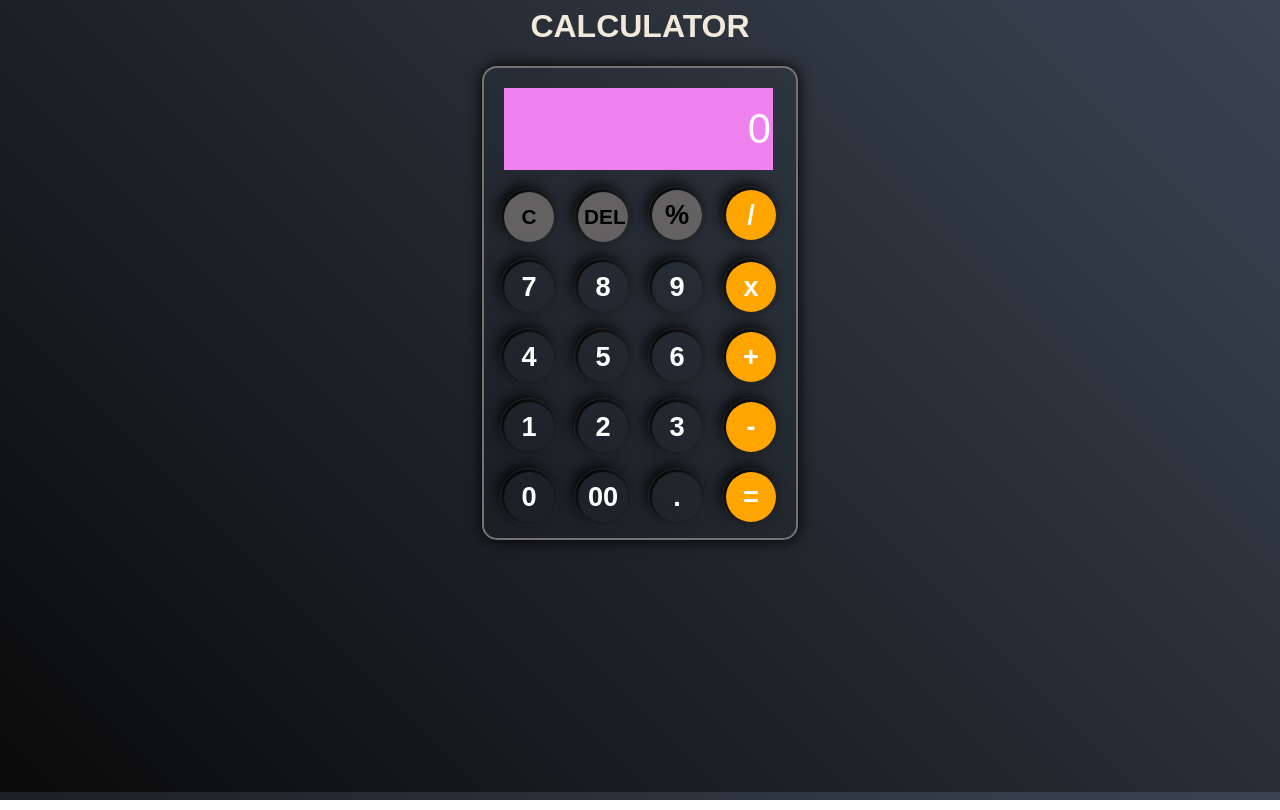
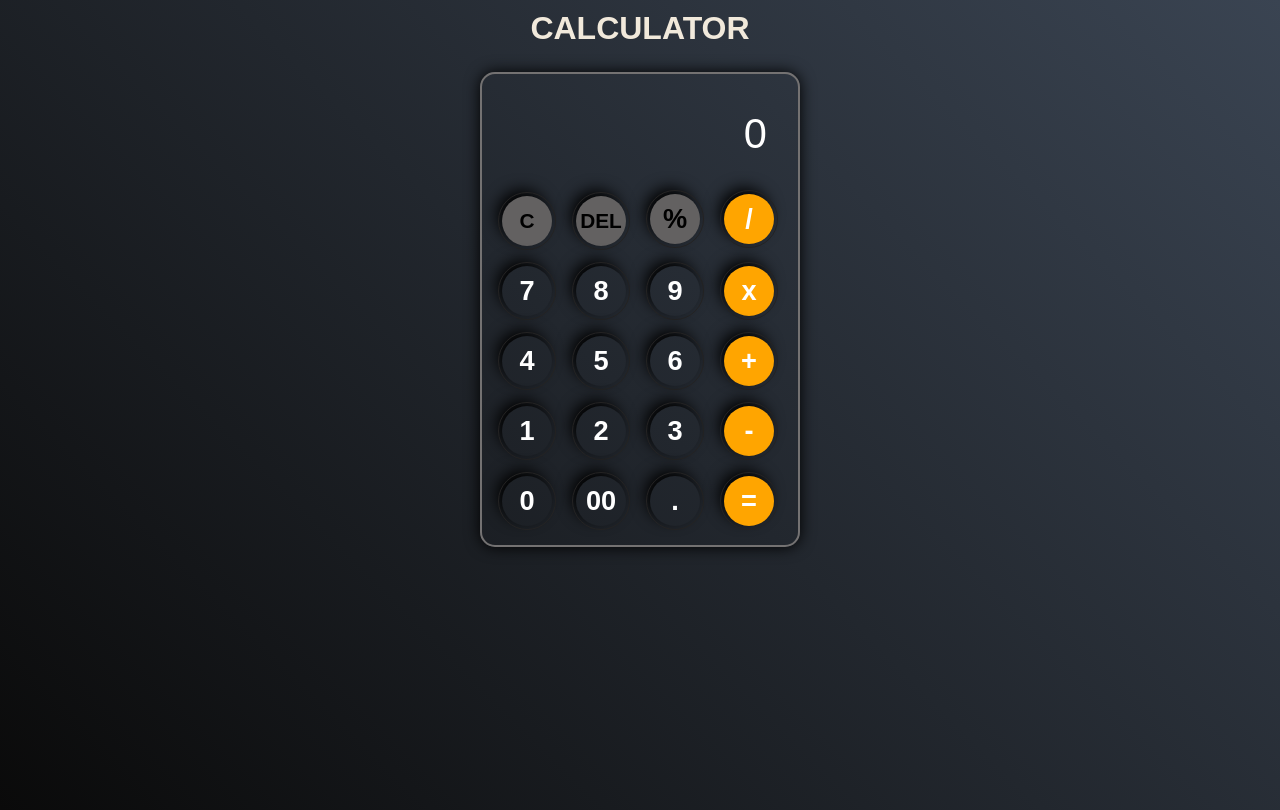
Before and after one commit to keerthanarajeev/calculator, a plain HTML site: page index.html in a window 1280 px wide. Drawn offline with Linux system fonts and the light colour scheme; a web font is replaced by a local one.

Commit message:
calculator

```diff
--- a/style.css
+++ b/style.css
@@ -1,37 +1,46 @@
 
   @import url('https://fonts.googleapis.com/css2?family=Alumni+Sans+Collegiate+One&family=Archivo+Black&family=Bebas+Neue&family=Croissant+One&family=Dosis:wght@200;300;400;500&family=Handlee&family=Indie+Flower&family=Inter:wght@300;400;500&family=Josefin+Sans:wght@100;200&family=Merienda&family=Passion+One:wght@400;700;900&family=Poppins:wght@200&family=Roboto&family=Roboto+Slab:wght@300;400;500;600&family=Satisfy&family=Source+Code+Pro:ital,wght@1,200;1,300&family=Teko:wght@400;500;600;700&display=swap');
-
+*
+{
+    margin: 0;
+    padding: 0;
+    box-sizing: border-box;
+}
+.container
+{
+    width: 100%;
+    height: 100vh;
+}
 
 h1
 {
     text-align: center;
     font-family: 'Chakra Petch', sans-serif;
          color: rgb(241, 233, 219);
-         margin-top: 6px;
+         margin-top: 10px;
 }
 
 body
 {
     background: linear-gradient(45deg, #0a0a0a, #3a4452);
-    height:97vh ;
 }
 
 .calc
 {
-    width: 292px;
-    height: 450px;
+    width: 320px;
+    height: 475px;
     margin: auto;
     padding: 10px;
     border-radius: 10px;
     box-shadow: 0 0 15px #000;
     border: 2px solid rgb(116, 114, 114);
     border-radius: 15px;
+    margin-top: 25px;
 
 }
 #output
 {
-    /* background-color: transparent; */
-    background-color: violet;
+    background-color: transparent;
     color: white;
     cursor: pointer;
     height: 80px;
```
Also changed, not shown: index.html (+2 -6 lines).
